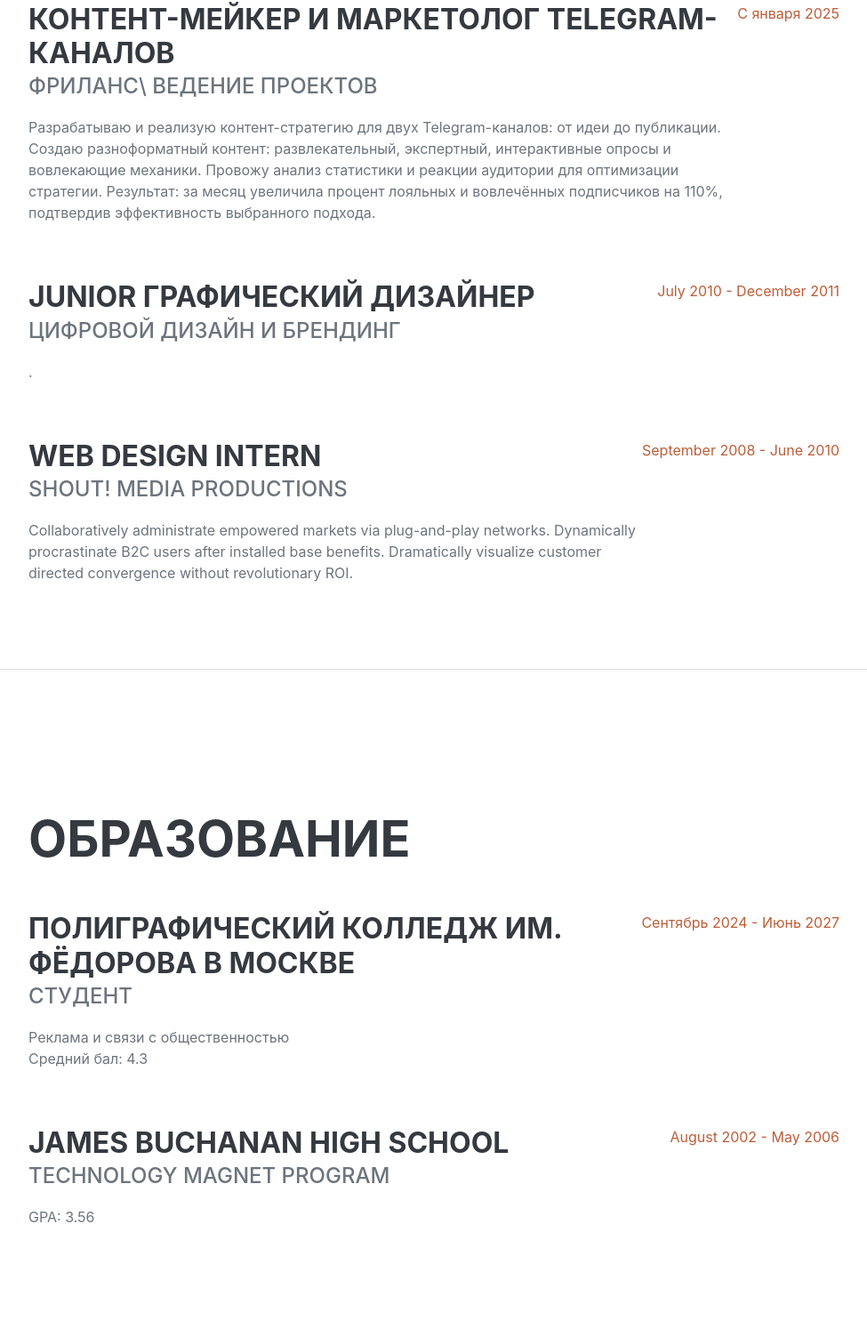
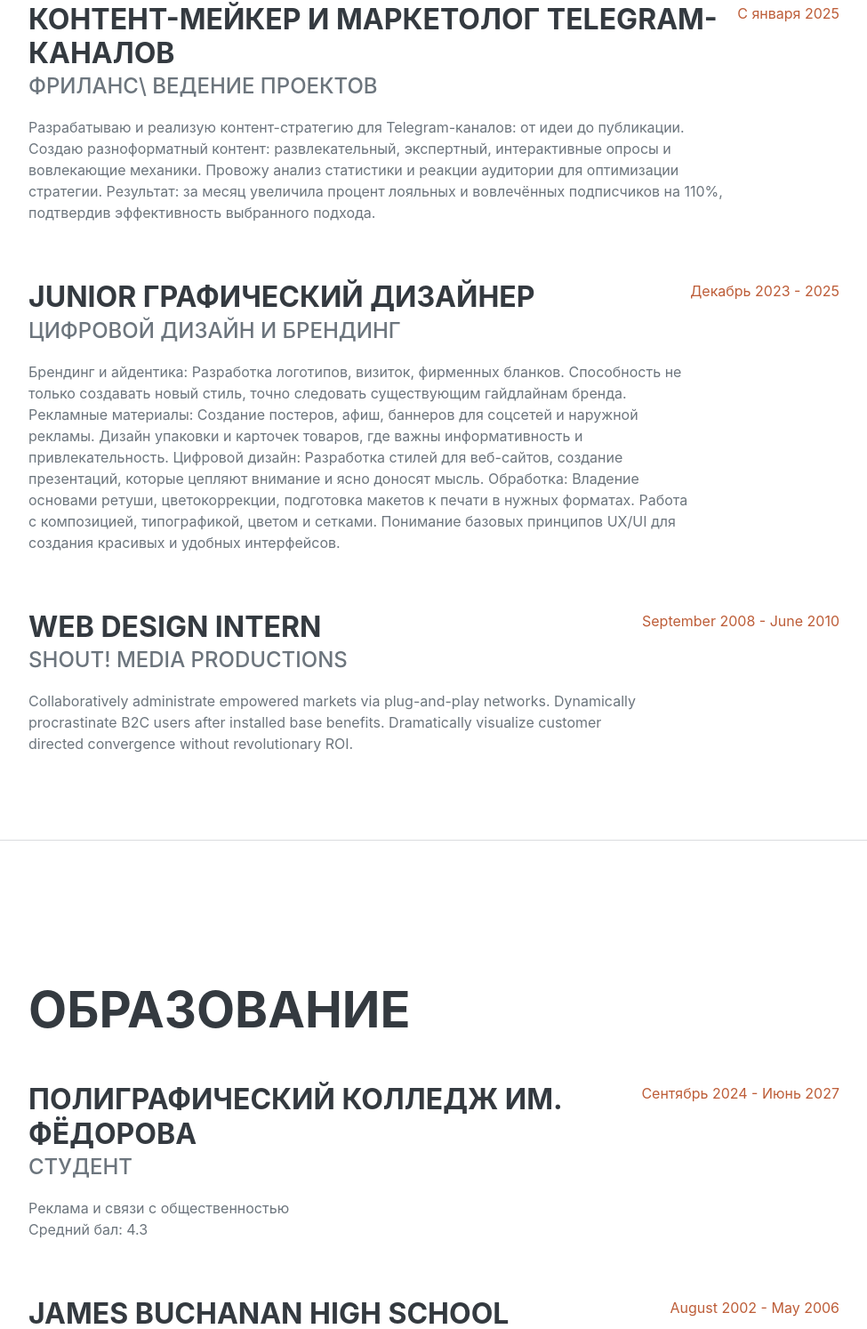
Before and after one commit to Sollola/Rezume, a plain HTML site: page index.html in a window 1280 px wide. Shown: the part 1136-2630 px from the top of the page at 89% size, without its empty margins (288-1263 px from the left). Drawn offline with nearby package versions, Linux system fonts and the light colour scheme; a web font is replaced by a local one.

Commit message:
Update index.html

```diff
--- a/index.html
+++ b/index.html
@@ -73,7 +73,7 @@
                         <div class="flex-grow-1">
                             <h3 class="mb-0">Контент-мейкер и маркетолог Telegram-каналов</h3>
                             <div class="subheading mb-3">Фриланс\ Ведение проектов</div>
-                            <p>Разрабатываю и реализую контент-стратегию для двух Telegram-каналов: от идеи до публикации. Создаю разноформатный контент: развлекательный, экспертный, интерактивные опросы и вовлекающие механики. Провожу анализ статистики и реакции аудитории для оптимизации стратегии. Результат: за месяц увеличила процент лояльных и вовлечённых подписчиков на 110%, подтвердив эффективность выбранного подхода.</p>
+                            <p>Разрабатываю и реализую контент-стратегию для Telegram-каналов: от идеи до публикации. Создаю разноформатный контент: развлекательный, экспертный, интерактивные опросы и вовлекающие механики. Провожу анализ статистики и реакции аудитории для оптимизации стратегии. Результат: за месяц увеличила процент лояльных и вовлечённых подписчиков на 110%, подтвердив эффективность выбранного подхода.</p>
                         </div>
                         <div class="flex-shrink-0"><span class="text-primary">С января 2025 </span></div>
                     </div>
@@ -81,9 +81,9 @@
                         <div class="flex-grow-1">
                             <h3 class="mb-0">Junior Графический Дизайнер </h3>
                             <div class="subheading mb-3">Цифровой дизайн и брендинг</div>
-                            <p>.</p>
+                            <p>Брендинг и айдентика: Разработка логотипов, визиток, фирменных бланков. Способность не только создавать новый стиль, точно следовать существующим гайдлайнам бренда. Рекламные материалы: Создание постеров, афиш, баннеров для соцсетей и наружной рекламы. Дизайн упаковки и карточек товаров, где важны информативность и привлекательность. Цифровой дизайн: Разработка стилей для веб-сайтов, создание презентаций, которые цепляют внимание и ясно доносят мысль. Обработка: Владение основами ретуши, цветокоррекции, подготовка макетов к печати в нужных форматах. Работа с композицией, типографикой, цветом и сетками. Понимание базовых принципов UX/UI для создания красивых и удобных интерфейсов.</p>
                         </div>
-                        <div class="flex-shrink-0"><span class="text-primary">July 2010 - December 2011</span></div>
+                        <div class="flex-shrink-0"><span class="text-primary">Декабрь 2023 - 2025</span></div>
                     </div>
                     <div class="d-flex flex-column flex-md-row justify-content-between">
                         <div class="flex-grow-1">
@@ -102,7 +102,7 @@
                     <h2 class="mb-5">Образование</h2>
                     <div class="d-flex flex-column flex-md-row justify-content-between mb-5">
                         <div class="flex-grow-1">
-                            <h3 class="mb-0">Полиграфический колледж Им. Фёдорова в Москве</h3>
+                            <h3 class="mb-0">Полиграфический колледж Им. Фёдорова</h3>
                             <div class="subheading mb-3">Студент</div>
                             <div>Реклама и связи с общественностью</div>
                             <p>Средний бал: 4.3</p>
```
